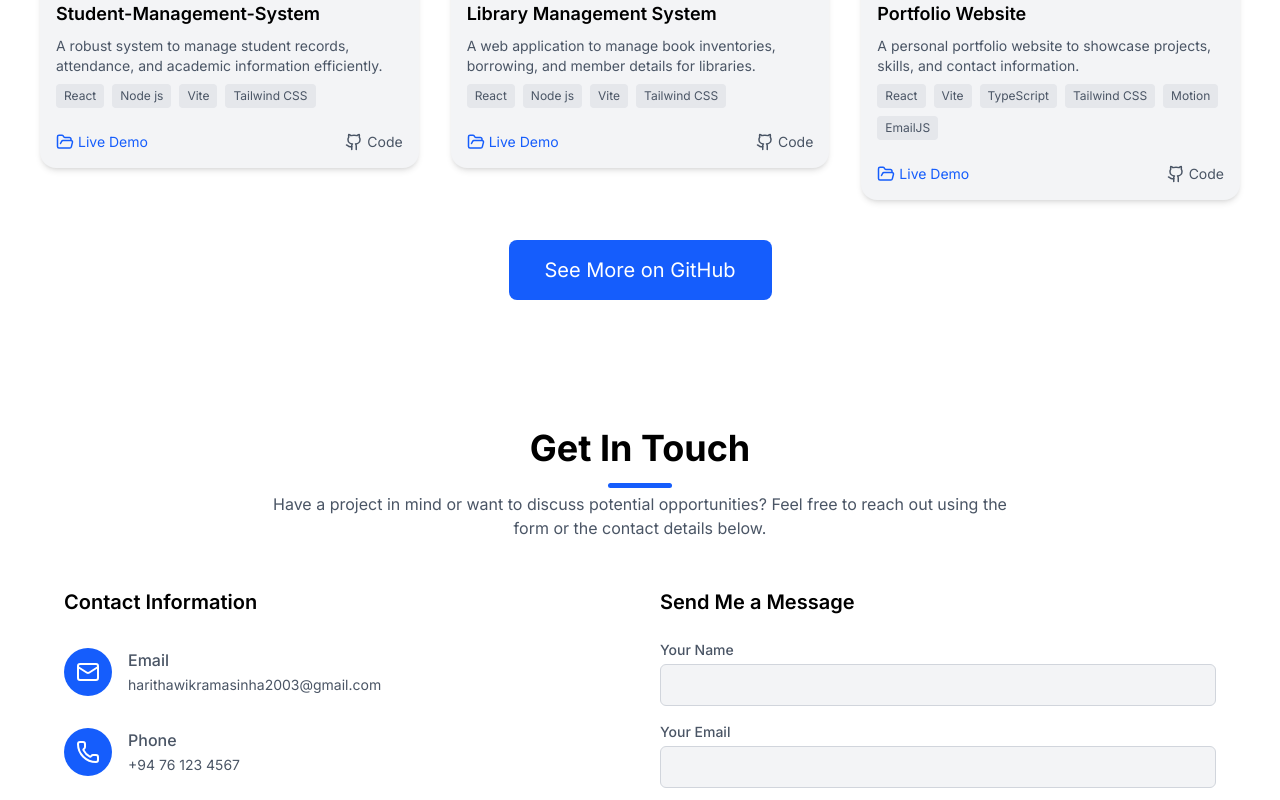
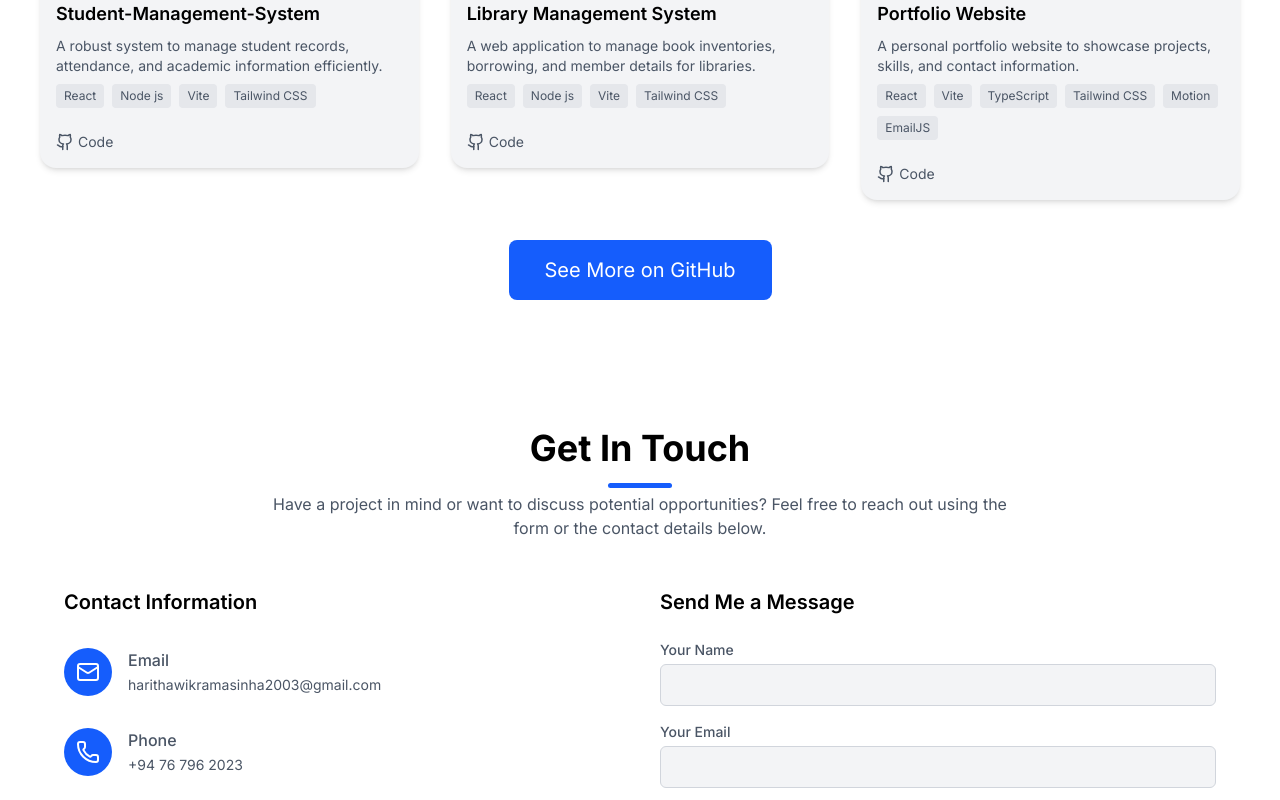
Before and after one commit to Haritha0705/Portfolio-Web-Site, a React (Vite) app: page / in a window 1280 px wide. Shown: the part 4000-4800 px from the top of the page. Built offline with nearby package versions, Linux system fonts and the light colour scheme.

Commit message:
add phone number and add github libk in project section

```diff
--- a/src/components/ProjectCard.tsx
+++ b/src/components/ProjectCard.tsx
@@ -1,5 +1,5 @@
 import React from 'react';
-import { FolderOpen, Github } from "lucide-react";
+import { Github } from "lucide-react";
 import { motion } from "motion/react"
 
 interface ProjectCardProps {
@@ -8,12 +8,11 @@ interface ProjectCardProps {
     image: any;
     category: string;
     technology: string[];
-    live:string;
     code:string;
 
 }
 
-const ProjectCard: React.FC<ProjectCardProps> = ({ technology ,title, description, image, live, code }) => {
+const ProjectCard: React.FC<ProjectCardProps> = ({ technology ,title, description, image, code }) => {
     return (
 
         <motion.div
@@ -34,9 +33,6 @@ const ProjectCard: React.FC<ProjectCardProps> = ({ technology ,title, descriptio
                     ))}
                 </div>
                 <div className="flex justify-between items-center pt-4 text-sm">
-                    <a href={live} target="_blank" className="text-blue-600 dark:text-blue-500 hover:underline flex items-center gap-1">
-                        <FolderOpen size={18} /> Live Demo
-                    </a>
                     <a href={code} target="_blank"  className="text-gray-600 dark:text-gray-300 hover:underline flex items-center gap-1">
                         <Github size={18} /> Code
                     </a>
--- a/src/data/projectData.ts
+++ b/src/data/projectData.ts
@@ -12,7 +12,6 @@ export const projects = [
         image: Etutor,
         technology: ["React","Node js"],
         category: "Web",
-        live: "#",
         code: "https://github.com/Haritha0705/etutor-lms"
     },
     {
@@ -22,7 +21,6 @@ export const projects = [
         image: FitnessApp,
         technology: ["Dart","Flutter"],
         category: "Mobile",
-        live: "#",
         code: "https://github.com/Haritha0705/workout_planner_app.git"
     },
     {
@@ -32,7 +30,6 @@ export const projects = [
         image: GrabIT,
         technology: ["Figma"],
         category: "UI/UX",
-        live: "#",
         code: "https://github.com/Haritha0705/Grab_IT_Mobile_App_UI.git"
     },
     {
@@ -42,7 +39,6 @@ export const projects = [
         technology: ["React","Node js","Vite","Tailwind CSS"],
         image: Student_Management,
         category: "Web",
-        live: "#",
         code: "https://github.com/Haritha0705/Student-Management-System.git"
     },
     {
@@ -52,7 +48,6 @@ export const projects = [
         technology: ["React","Node js","Vite","Tailwind CSS"],
         image: "https://images.unsplash.com/photo-1521587760476-6c12a4b040da?q=80&w=3540&auto=format&fit=crop&ixlib=rb-4.1.0&ixid=M3wxMjA3fDB8MHxwaG90by1wYWdlfHx8fGVufDB8fHx8fA%3D%3D",
         category: "Web",
-        live: "#",
         code: "https://github.com/Haritha0705/library_management_system.git"
     },
     {
@@ -62,7 +57,6 @@ export const projects = [
         technology: ["React","Vite","TypeScript","Tailwind CSS","Motion","EmailJS"],
         image: Portfolio,
         category: "Web",
-        live: "#",
         code: "https://github.com/Haritha0705/Portfolio-Web-Site.git"
     },
 ];
--- a/src/sections/GetInTouchPage.tsx
+++ b/src/sections/GetInTouchPage.tsx
@@ -95,7 +95,7 @@ const GetInTouchPage: React.FC = () => {
                         {
                             icon: <Phone className="text-white dark:text-gray-100" />,
                             label: "Phone",
-                            value: "+94 76 123 4567",
+                            value: "+94 76 796 2023",
                         },
                         {
                             icon: <LucideMapPin className="text-white dark:text-gray-100" />,
--- a/src/sections/ProjectPage.tsx
+++ b/src/sections/ProjectPage.tsx
@@ -88,7 +88,6 @@ const ProjectPage: React.FC = () => {
                             image={project.image}
                             technology={project.technology}
                             category={project.category}
-                            live={project.live}
                             code={project.code}
                         />
                     </motion.div>
@@ -96,11 +95,13 @@ const ProjectPage: React.FC = () => {
             </motion.div>
 
             {/* See More Button */}
-            <Button
-                text="See More on GitHub"
-                bgColor="bg-blue-600 dark:bg-blue-500"
-                className="flex items-center gap-3 px-6 py-2 rounded-lg text-white dark:text-gray-100 hover:opacity-90 transition-all"
-            />
+            <a href={'https://github.com/Haritha0705'} target="_blank">
+                <Button
+                    text="See More on GitHub"
+                    bgColor="bg-blue-600 dark:bg-blue-500"
+                    className="flex items-center gap-3 px-6 py-2 rounded-lg text-white dark:text-gray-100 hover:opacity-90 transition-all"
+                />
+            </a>
         </section>
     );
 };
```
